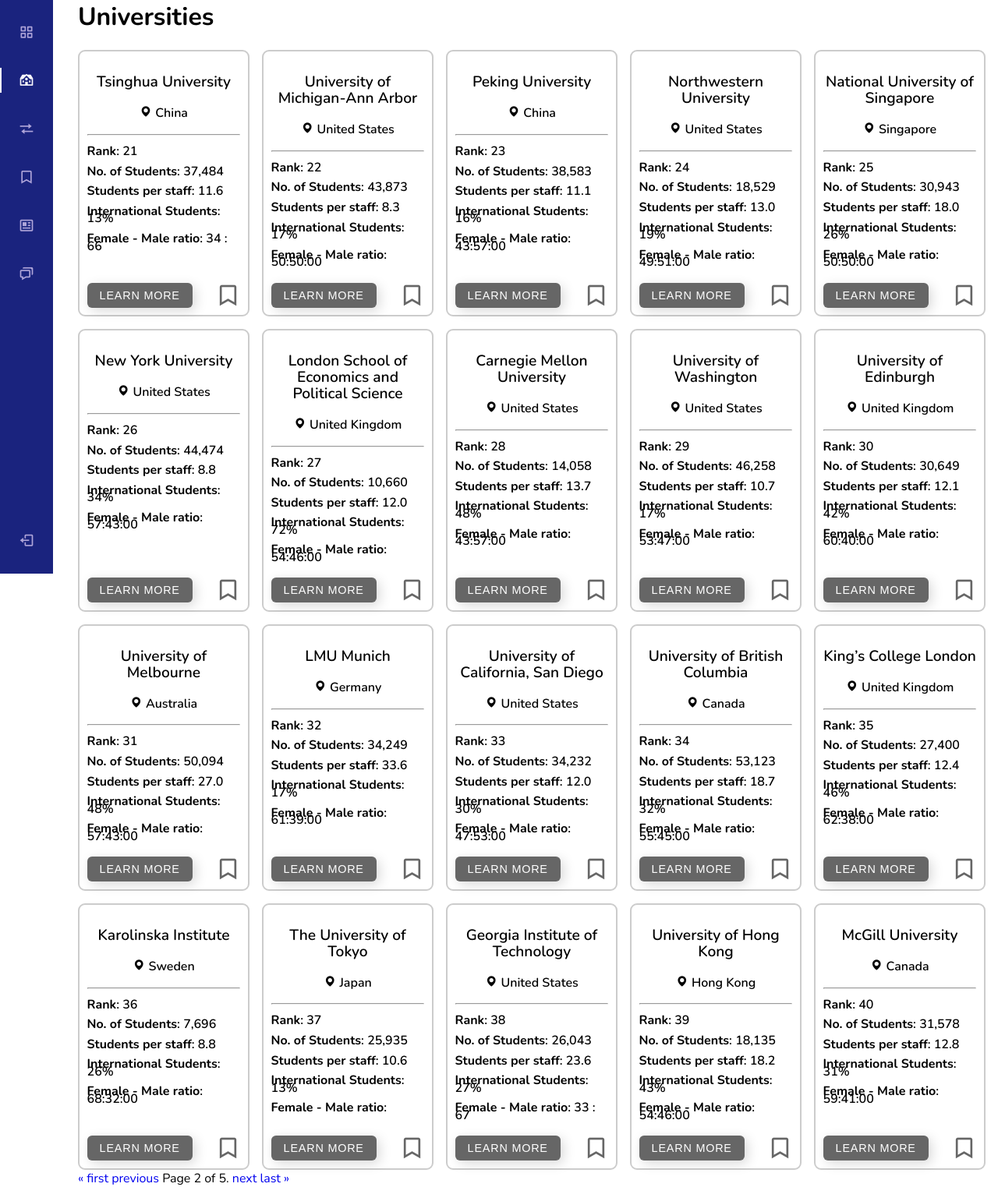
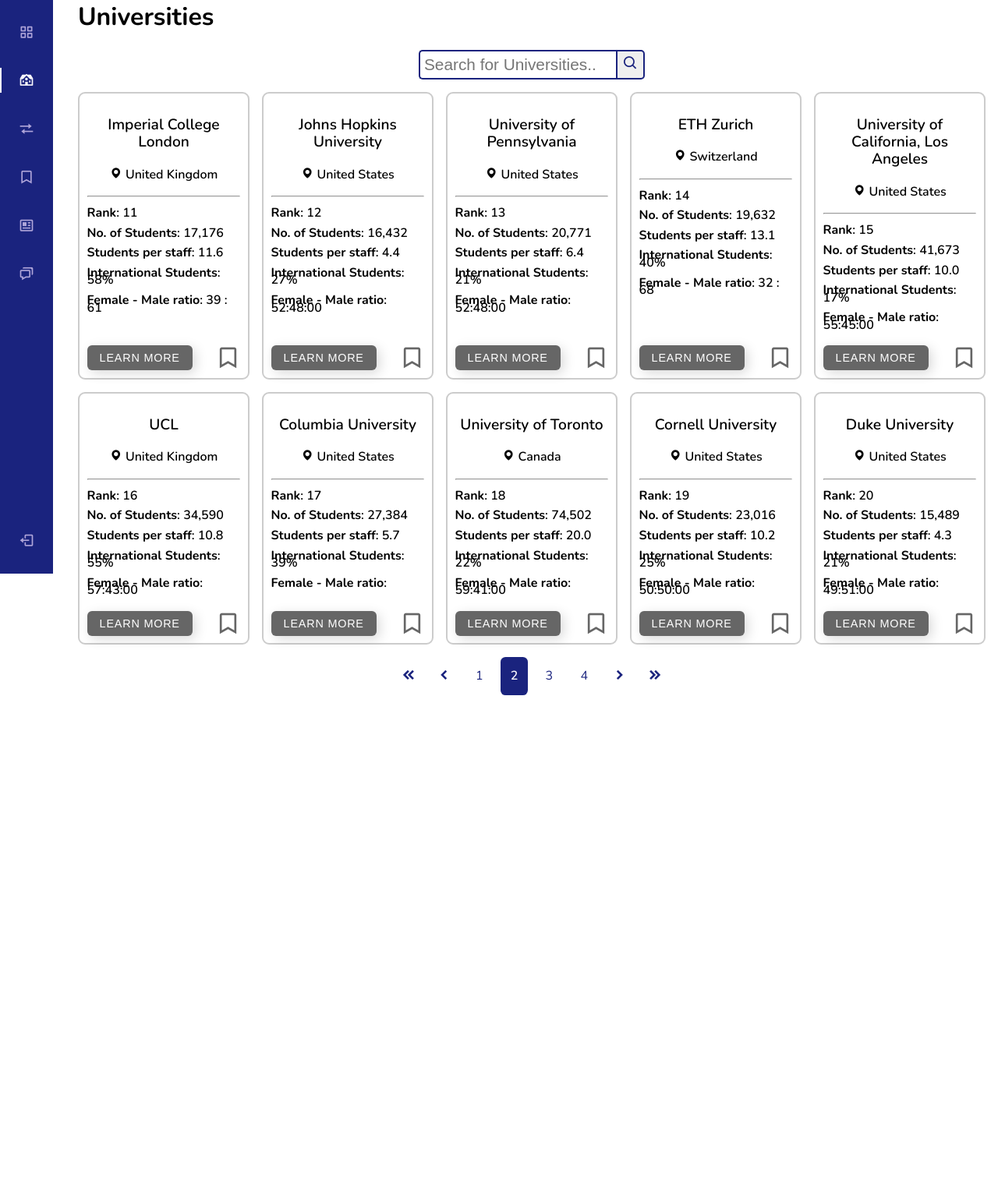
Before and after one commit to micahabanschick/College-Finder, a Django app: page /universities?page=2 in a window 1280 px wide. Shown: the part 64-1587 px from the top of the page at 78% size. After the commit the page ends 956 px from the top, so only its background shows below. Run offline with Django 3.2, Linux system fonts and the light colour scheme; a user stored in the database is signed in; data comes from the database, SQL or seed files in the repository.

Commit message:
updated pagination design

```diff
--- a/college_finder_app/components/static/css/universities/universities.css
+++ b/college_finder_app/components/static/css/universities/universities.css
@@ -8,6 +8,42 @@
   --normal-font-size: 1rem;
   /*===== z index =====*/
   --z-fixed: 100;
+}
+
+.search {
+  width: 290px;
+  position: relative;
+  display: -webkit-box;
+  display: -ms-flexbox;
+  display: flex;
+  margin: 1em auto;
+}
+
+.searchTerm {
+  width: 100%;
+  border: 2px solid var(--first-color);
+  border-right: none;
+  padding: 5px;
+  height: 1.8em;
+  font-size: 1.3em;
+  border-radius: 5px 0 0 5px;
+  outline: none;
+  color: #9DBFAF;
+}
+
+.searchTerm:focus {
+  color: var(--first-color);
+}
+
+.searchButton {
+  width: 40px;
+  height: 1.8em;
+  border: 2px solid var(--first-color);
+  text-align: center;
+  color: var(--first-color);
+  border-radius: 0 5px 5px 0;
+  cursor: pointer;
+  font-size: 1.3em;
 }
 
 .universities {
@@ -36,7 +72,7 @@
 
 .university-card__header {
   text-align: center;
-  line-height: 1.3rem;
+  line-height: 1.4rem;
 }
 
 .university-card__headline {
@@ -99,4 +135,52 @@
         grid-template-columns: repeat(auto-fill, minmax(210px, 1fr));
   }
 }
+
+/* Pagination */
+.pagination {
+  position: relative;
+  display: -webkit-box;
+  display: -ms-flexbox;
+  display: flex;
+  -webkit-box-pack: center;
+      -ms-flex-pack: center;
+          justify-content: center;
+  margin: 1em;
+}
+
+.pagination a {
+  text-decoration: none;
+}
+
+.pagination-number {
+  margin: 0 0.3em;
+  padding: 0.8em 0.8em;
+  border-radius: 0.4rem;
+  color: var(--first-color);
+  font-weight: 500;
+}
+
+.pagination-current {
+  font-weight: 600;
+}
+
+.pagination-number:hover,
+.pagination-current {
+  color: var(--white-color);
+  background-color: var(--first-color);
+}
+
+.pagination-action {
+  margin: 0 0.1em;
+  display: inline-block;
+  padding: 0.5em;
+  color: var(--first-color);
+  font-size: 1.3em;
+}
+
+.pagination-action:hover,
+.pagination-previous,
+.pagination-next {
+  color: var(--first-color);
+}
 /*# sourceMappingURL=universities.css.map */
--- a/college_finder_app/components/static/css/universities/universities.scss
+++ b/college_finder_app/components/static/css/universities/universities.scss
@@ -10,7 +10,43 @@
     --z-fixed: 100;
 }
 
+// Search
 
+.search {
+    width: 290px;
+    position: relative;
+    display: flex;
+    margin: 1em auto;
+}
+
+.searchTerm {
+    width: 100%;
+    border: 2px solid var(--first-color);
+    border-right: none;
+    padding: 5px;
+    height: 1.8em;
+    font-size: 1.3em;
+    border-radius: 5px 0 0 5px;
+    outline: none;
+    color: #9DBFAF;
+}
+
+.searchTerm:focus {
+    color: var(--first-color);
+}
+
+.searchButton {
+    width: 40px;
+    height: 1.8em;
+    border: 2px solid var(--first-color);
+    text-align: center;
+    color: var(--first-color);
+    border-radius: 0 5px 5px 0;
+    cursor: pointer;
+    font-size: 1.3em;
+}
+
+//
 .universities {
     display: grid;
     grid-template-columns: repeat(auto-fill, minmax(200px, 1fr));
@@ -27,7 +63,7 @@
 
     &__header {
         text-align: center;
-        line-height: 1.3rem;
+        line-height: 1.4rem;
     }
 
     &__headline {
@@ -85,3 +121,50 @@
         grid-template-columns: repeat(auto-fill, minmax(210px, 1fr));
     }
 }
+
+
+/* Pagination */
+
+.pagination {
+    position: relative;
+    display: flex;
+    justify-content: center;
+    margin: 1em;
+}
+
+.pagination a {
+    text-decoration: none;
+}
+
+.pagination-number {
+    margin: 0 0.3em;
+    padding: 0.8em 0.8em;
+    border-radius: 0.4rem;
+    color: var(--first-color);
+    font-weight: 500;
+
+}
+
+.pagination-current {
+    font-weight: 600;
+}
+
+.pagination-number:hover,
+.pagination-current {
+    color: var(--white-color);
+    background-color: var(--first-color);
+}
+
+.pagination-action {
+    margin: 0 0.1em;
+    display: inline-block;
+    padding: 0.5em;
+    color: var(--first-color);
+    font-size: 1.3em;
+}
+
+.pagination-action:hover,
+.pagination-previous,
+.pagination-next {
+    color: var(--first-color);
+}
--- a/college_finder_app/components/templates/universities/universities.html
+++ b/college_finder_app/components/templates/universities/universities.html
@@ -7,6 +7,15 @@
 {% block content %}
 <h1>Universities</h1>
 
+<!-- Search -->
+<div class="search">
+  <input type="text" class="searchTerm" placeholder="Search for Universities..">
+  <button type="submit" class="searchButton">
+    <i class='bx bx-search'></i>
+  </button>
+</div>
+
+<!-- Universities -->
 <div class="universities">
 
   {% for university in universities %}
@@ -39,21 +48,28 @@
 
 <!-- Pagination -->
 <div class="pagination">
-  <span class="step-links">
-    {% if page_obj.has_previous %}
-    <a href="?page=1">&laquo; first</a>
-    <a href="?page={{ page_obj.previous_page_number }}">previous</a>
+  {% if page_obj.has_previous %}
+  <a class="pagination-action" href="?page=1">
+    <i class='bx bxs-chevrons-left' aria-hidden="true" title="First"></i>
+    <a class="pagination-action" href="?page={{ page_obj.previous_page_number }}">
+      <i class='bx bxs-chevron-left' aria-hidden="true" title="Previous"></i>
+    </a>
     {% endif %}
-
-    <span class="current">
-      Page {{ page_obj.number }} of {{ page_obj.paginator.num_pages }}.
-    </span>
-
-    {% if page_obj.has_next %}
-    <a href="?page={{ page_obj.next_page_number }}">next</a>
-    <a href="?page={{ page_obj.paginator.num_pages }}">last &raquo;</a>
-    {% endif %}
-  </span>
+    {% for num in page_obj.paginator.page_range %}
+    {% if page_obj.number == num %}
+    <span class="pagination-number pagination-current">{{ num }}</span>
+    {% elif num > page_obj.number|add:'-3' and num < page_obj.number|add:'3' %} <a class="pagination-number"
+      href="?page={{ num }}">{{ num }}</a>
+  {% endif %}
+  {% endfor %}
+  {% if page_obj.has_next %}
+  <a class="pagination-action" href="?page={{ page_obj.next_page_number }}">
+    <i class='bx bxs-chevron-right' aria-hidden="true" title="Next"></i>
+  </a>
+  <a class="pagination-action" href="?page={{ page_obj.paginator.num_pages }}">
+    <i class='bx bxs-chevrons-right' aria-hidden="true" title="Last"></i>
+  </a>
+  {% endif %}
 </div>
 <!-- End of Pagination -->
 {% endblock content %}
--- a/college_finder_app/universities/views.py
+++ b/college_finder_app/universities/views.py
@@ -6,7 +6,7 @@
 
 def universities_page(request):
     data = Universities.objects.all()
-    paginator = Paginator(data, 20)
+    paginator = Paginator(data, 10)
     page_number = request.GET.get('page')
     page_obj = paginator.get_page(page_number)
 
```
Also changed, not shown: 1 other file.
